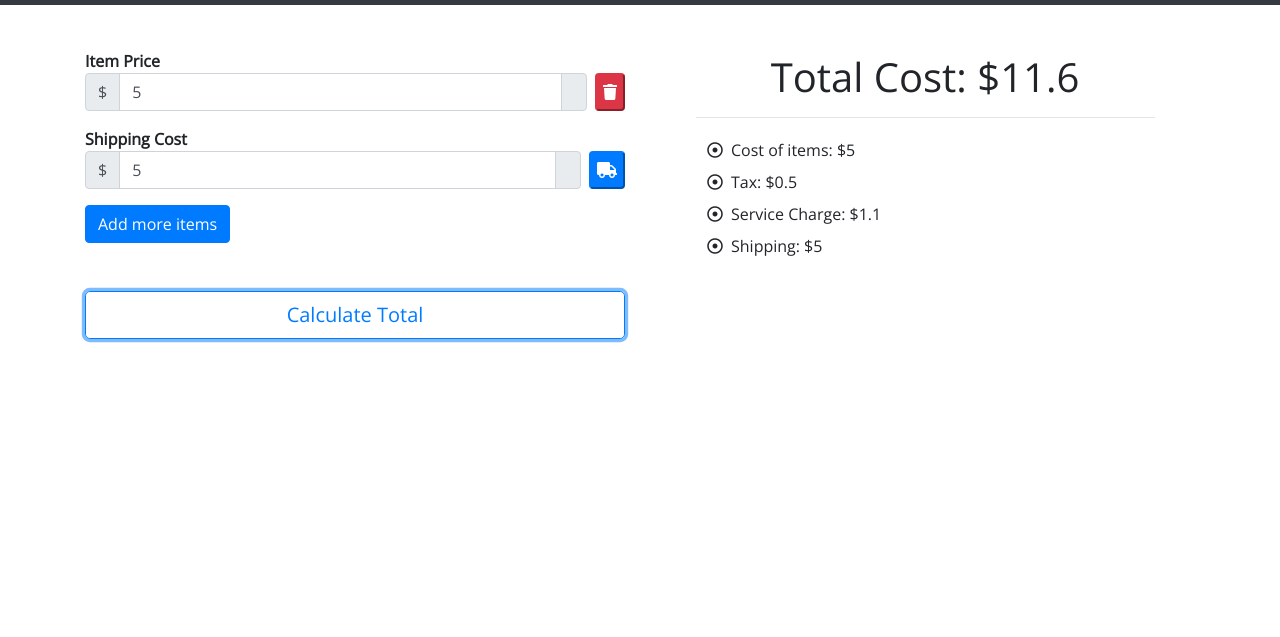
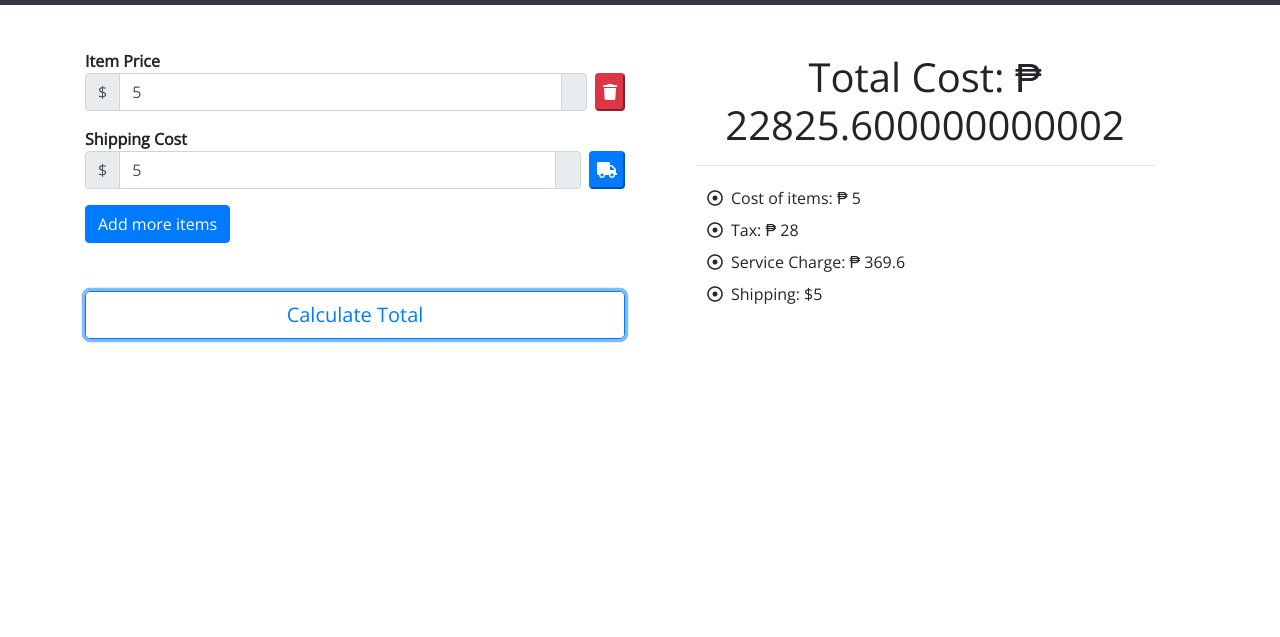
Before and after one commit to zerubabbel/dbdshoppingcalc, a website: page index.html in a window 1280 px wide. Both pictures are taken after typing "5", "5" into the empty fields and a click on the button "Calculate Total". Shown: the part 101-738 px from the top of the page. Drawn offline with nearby package versions, Linux system fonts and the light colour scheme; some icons are missing.

Commit message:
change to pesos

```diff
--- a/assets/js/functions.js
+++ b/assets/js/functions.js
@@ -21,14 +21,16 @@ $( document ).ready(function() {
   		// console.log($("#itemPrice").val());
 
   		$('.itemPrice').each(function(){
-  			sum += parseFloat($(this).val());
+  			if($(this).val()){
+  				sum += parseFloat($(this).val());
+  			}
   		});
 
   		var shippingCost = parseFloat($('.shippingCost').val());
 
-  		var tax = sum * .10;
-  		var serviceCharge = (tax + sum) * .20;
-  		var totalCost = sum + tax + serviceCharge + shippingCost;
+  		var tax = (sum * .10) * 56;
+  		var serviceCharge = ((tax + sum) * .20) * 56;
+  		var totalCost = (sum + tax + serviceCharge + shippingCost) * 56;
   		console.log(tax);
   		console.log(sum);
   		$('.itemsCost').html(sum);
--- a/index.html
+++ b/index.html
@@ -104,14 +104,14 @@
 
               <div class="details-list">
                 <div class="mt-1 mb-3">
-                  <h1 class="text-center">Total Cost: $<span class=totalCost>200</span></h1>
+                  <h1 class="text-center">Total Cost: ₱ <span class=totalCost> </span></h1>
                   <hr style="width:85%"/>
                 </div>
                 <ul class="ml-1">
-                  <li><i class="far fa-dot-circle p-2"></i></i>Cost of items: $<span class="itemsCost">80</span></li>
-                  <li><i class="far fa-dot-circle p-2"></i></i>Tax: $<span class="tax">8</span></li>
-                  <li><i class="far fa-dot-circle p-2"></i></i>Service Charge: $<span class="serviceCharge">150</span></li>
-                  <li><i class="far fa-dot-circle p-2"></i></i>Shipping: $<span class="shipping">70</span></li>
+                  <li><i class="far fa-dot-circle p-2"></i></i>Cost of items: ₱ <span class="itemsCost"> </span></li>
+                  <li><i class="far fa-dot-circle p-2"></i></i>Tax: ₱ <span class="tax"> </span></li>
+                  <li><i class="far fa-dot-circle p-2"></i></i>Service Charge: ₱ <span class="serviceCharge"> </span></li>
+                  <li><i class="far fa-dot-circle p-2"></i></i>Shipping: $<span class="shipping"> </span></li>
                 </ul>
               </div>
             </div>
```
Also changed, not shown: assets/css/main.css.
